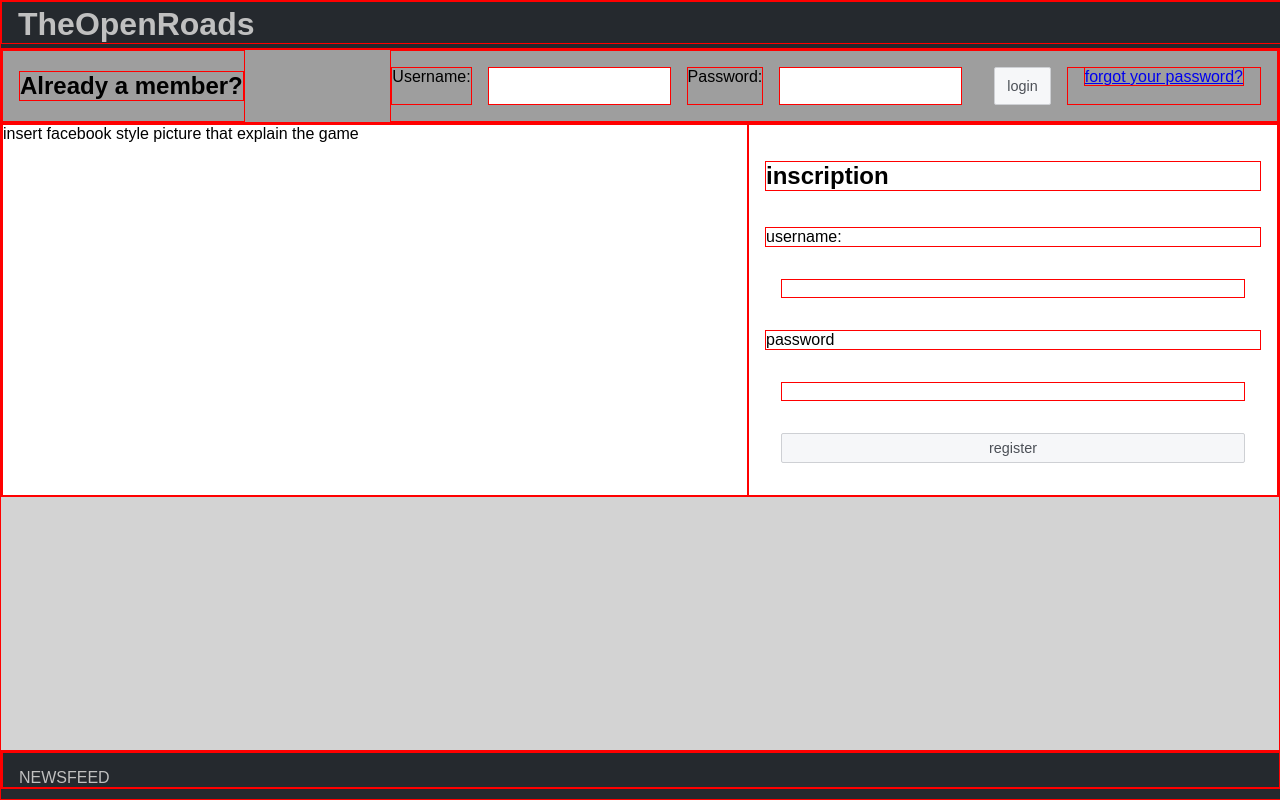
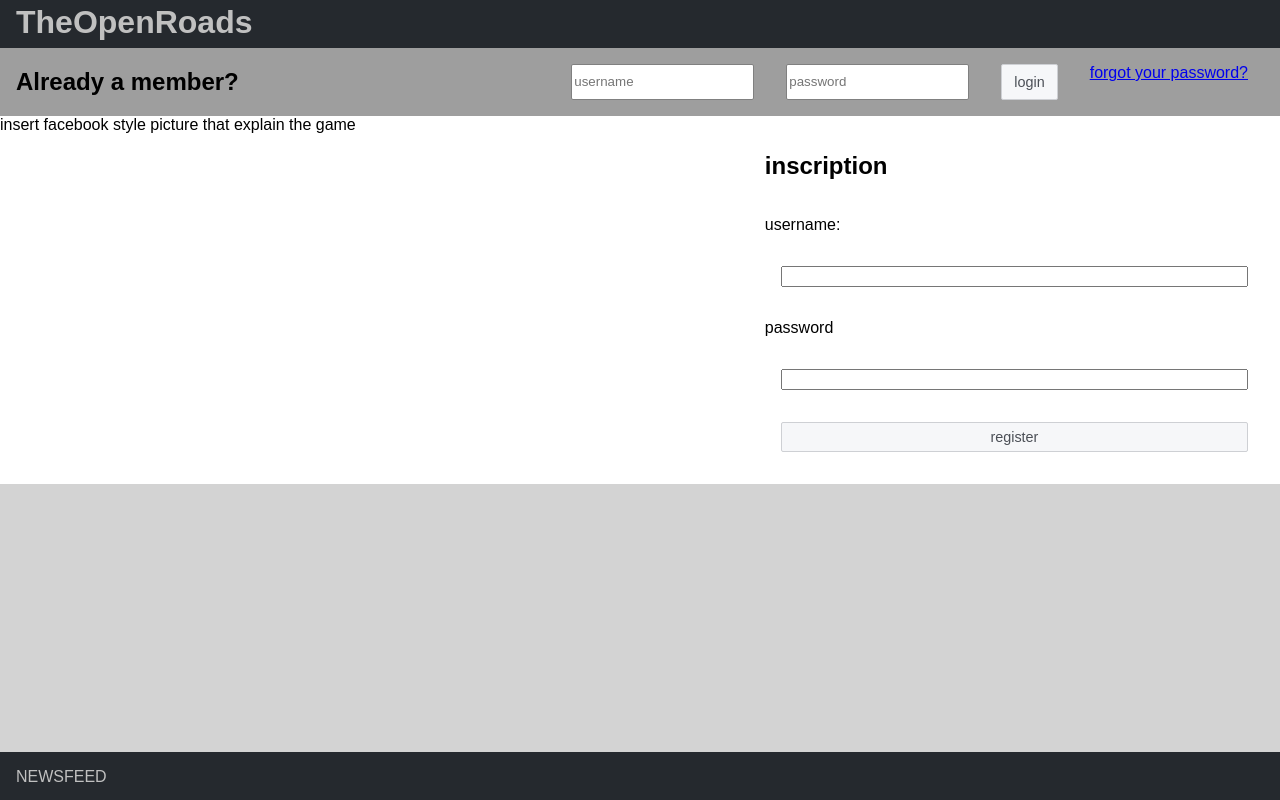
Before and after one commit to bettercallsimon/node-and-react-map, a React (Create React App) app in the folder public/: page / in a window 1280 px wide. Built offline with nearby package versions, Linux system fonts and the light colour scheme.

Commit message:
added CSS input_header_txt and removed 2 p tags

```diff
--- a/public/src/App.css
+++ b/public/src/App.css
@@ -1,6 +1,6 @@
 /* === GENERAL WRAPPERS === */
 * {
-  border: 1px solid red;
+  /* border: 1px solid red; */
 }
 
 html {
@@ -14,11 +14,6 @@ body {
   min-height: 100%; /*for some browsers*/
   background: lightgray;
   margin: 0;
-
-
-
-
-
 }
 
 .app{
@@ -40,7 +35,12 @@ body {
   bottom: 3rem;
 }
 
-/* === GENERAL BUTTONS === */
+/* === GENERAL INPUTS === */
+
+.input_header_txt {
+  border: 1px solid gray;
+  border-radius: 2px;
+}
 
 .btn_light {
   border-radius: 2px;
--- a/public/src/components/login.js
+++ b/public/src/components/login.js
@@ -27,10 +27,10 @@ class Login extends Component {
                     </div>
 
                     <div className="login_page_log_input">
-                        <p>Username:</p>
-                        <input type="text" id="username_login_input"/>
-                        <p>Password:</p>
-                        <input type="text" id="password_login_input"/>
+
+                        <input type="text" className="input_header_txt" id="username_login_input" placeholder="username"/>
+
+                        <input type="text" className="input_header_txt" id="password_login_input" placeholder="password"/>
                         <input type="button" id="login_button" className="btn_light" value="login"/>
                         <p><a href="#">forgot your password?</a></p>
                     </div>
```
